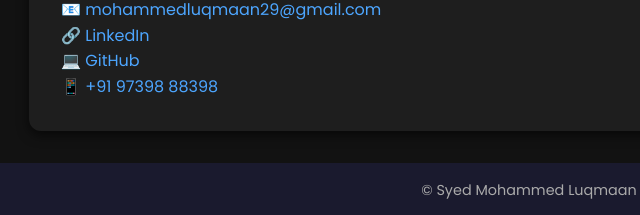
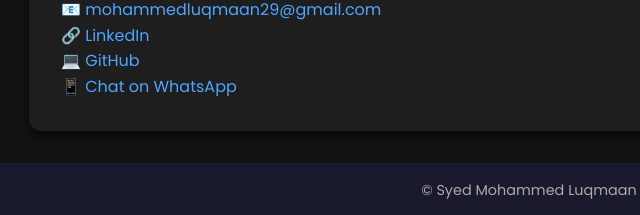
Before and after one commit to Luqmaan29/luqmaan.github.io, a plain HTML site: page index.html in a window 1280 px wide. Shown: the part 3059-3274 px from the top of the page, 111-751 px from the left. Drawn offline with Linux system fonts and the light colour scheme.

Commit message:
Update index.html

```diff
--- a/index.html
+++ b/index.html
@@ -212,7 +212,7 @@
     <p>📧 <a href="mailto:mohammedluqmaan29@gmail.com">mohammedluqmaan29@gmail.com</a></p>
     <p>🔗 <a href="https://www.linkedin.com/in/mohammed-luqmaan-6a9114218/" target="_blank">LinkedIn</a></p>
     <p>💻 <a href="https://github.com/Luqmaan29" target="_blank">GitHub</a></p>
-    <p>📱 <a href="tel:+919739888398">+91 97398 88398</a></p>
+    <p>📱 <a href="https://wa.me/919739888398" target="_blank">Chat on WhatsApp</a></p>
   </div>
 </section>
 
```
